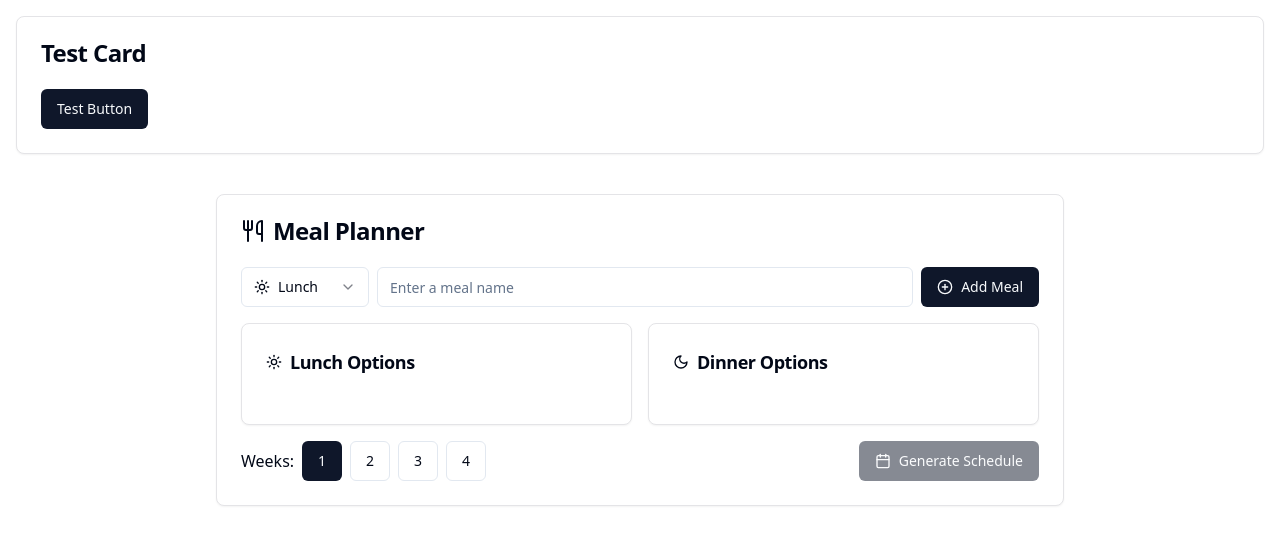
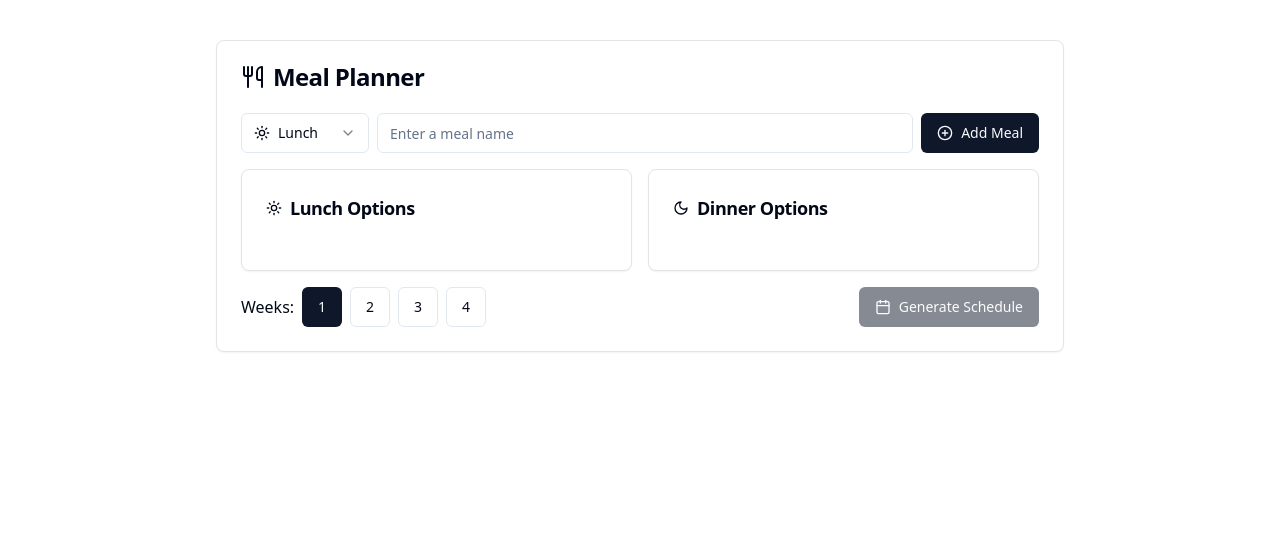
Before and after one commit to erwincarlogonzales/meal-plan-app, a Next.js app: page / in a window 1280 px wide. Shown: the top 544 px of the page. Built offline with nearby package versions, Linux system fonts and the light colour scheme.

Commit message:
removed test button

```diff
--- a/app/page.tsx
+++ b/app/page.tsx
@@ -1,21 +1,8 @@
-import { Button } from "@/components/ui/button"
-import { Card, CardContent, CardHeader, CardTitle } from "@/components/ui/card"
 import MealPlanner from '@/components/MealPlanner'
 
 export default function Home() {
   return (
     <main className="p-4">
-      {/* Test Components */}
-      <Card className="mb-4">
-        <CardHeader>
-          <CardTitle>Test Card</CardTitle>
-        </CardHeader>
-        <CardContent>
-          <Button>Test Button</Button>
-        </CardContent>
-      </Card>
-
-      {/* Main MealPlanner Component */}
       <MealPlanner />
     </main>
   )
```
